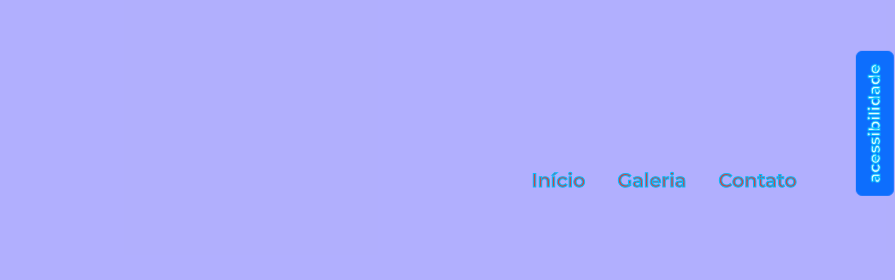
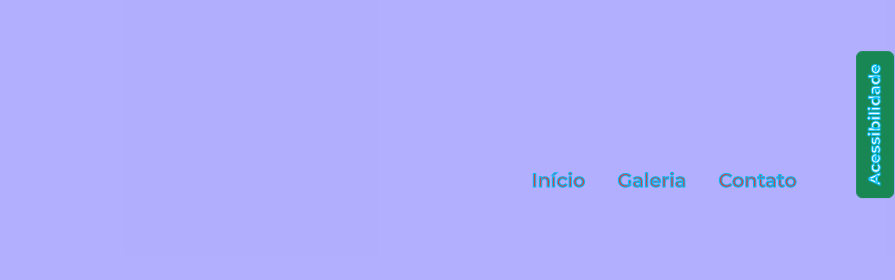
Before and after one commit to draanne/acessibilidade, a plain HTML site: page index.html in a window 1280 px wide. Shown: the top 280 px of the page, 385-1280 px from the left. Drawn offline with nearby package versions, Linux system fonts and the light colour scheme.

Commit message:
Add files via upload

```diff
--- a/index.html
+++ b/index.html
@@ -15,14 +15,14 @@
     <header class=" p-5">
 
         <nav class="container d-flex justify-content-between align-items-center" >
-            <img src="Castelo_Rá-Tim-Bum_logo.png" class="nav-img " loading="lazy">
+            <img src="Castelo_Rá-Tim-Bum_logo.png" class="nav-img " loading="lazy" >
             <ul class="nav mt-5">
                 <li class="nav-item"><a class="nav-link" href="#inicio">Início</a></li>
                 <li class="nav-item"><a class="nav-link" href="#galeria">Galeria</a></li>
                 <li class="nav-item"><a class="nav-link" href="#contato">Contato</a></li>
             </ul>
             <div id="acessibilidade" class="menu-acessibilidade">
-                <button id="botao-acessibilidade" class="btn btn-primary fw-bold rotacao-botao" aria-expanded="false">acessibilidade</button>
+                <button id="botao-acessibilidade" class="btn btn-success fw-bold rotacao-botao" aria-expanded="false">Acessibilidade</button>
                 <div id="opcoes-acessibilidade" class="opcoes-acessibilidade apresenta-lista">
                     <button id="aumentar-fonte" class="btn btn-primary fw-bold" aria-label="Aumentar o tamanho da fonte">A+</button>
                     <button id="diminuir-fonte" class="btn btn-primary fw-bold" aria-label="diminuir o tamanho da fonte">A-</button>
@@ -43,8 +43,7 @@
                     <img src="Castelo_Rá-Tim-Bum_logo.png" class="mb-3" width="220"
                         height="178" loading="lazy">
                     <a href="#castelo"
-                        class="btn btn-primary btn-lg botao-inicio fw-semibold">Quero
-                        conhecer!</a>
+                        class="btn btn-primary btn-lg botao-inicio fw-semibold">Quero conhecer!</a>
                 </div>
                 <img src="elenco.webp" alt="A imagem apresenta o elenco" title="Castelo_Rá-Tim-Bum_logo - CC0 Domínio Público / Acervo Arquivo Nacional"
                 class="mb-3" width="480" height="250">
```
